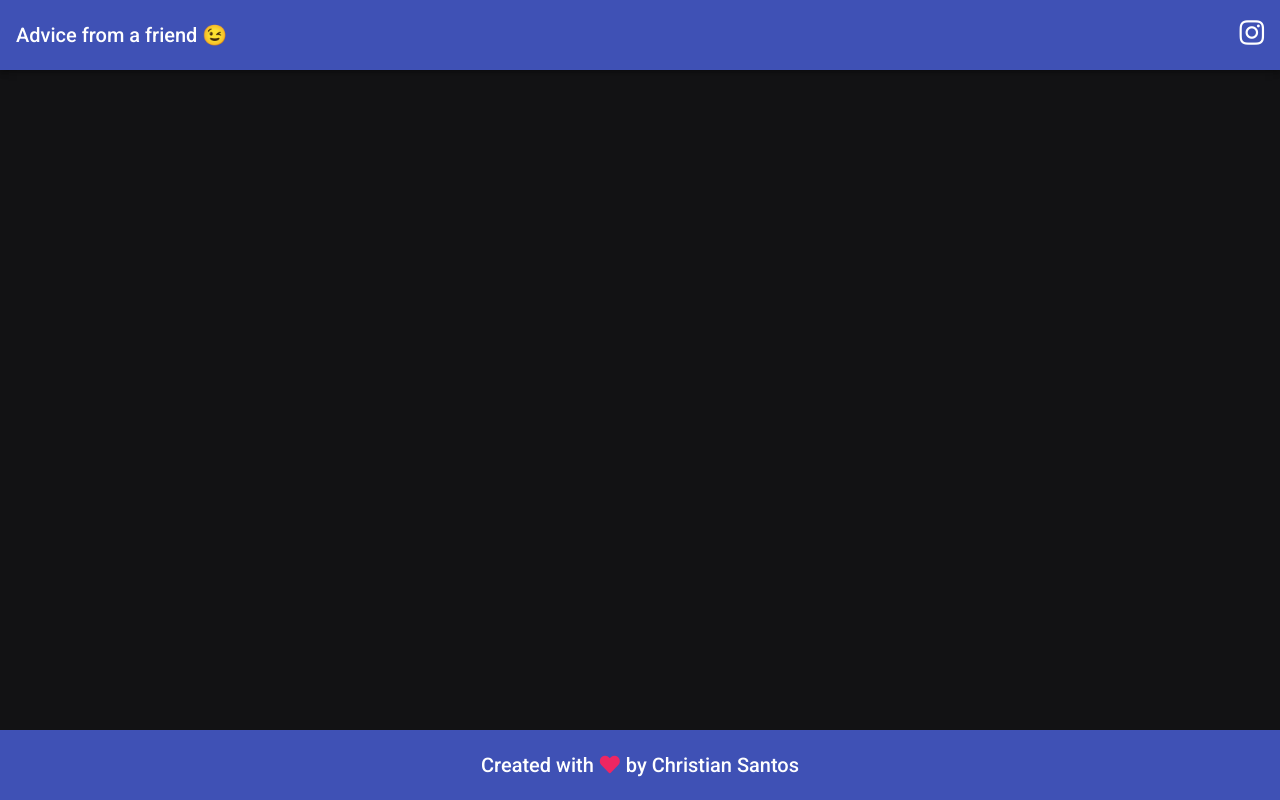
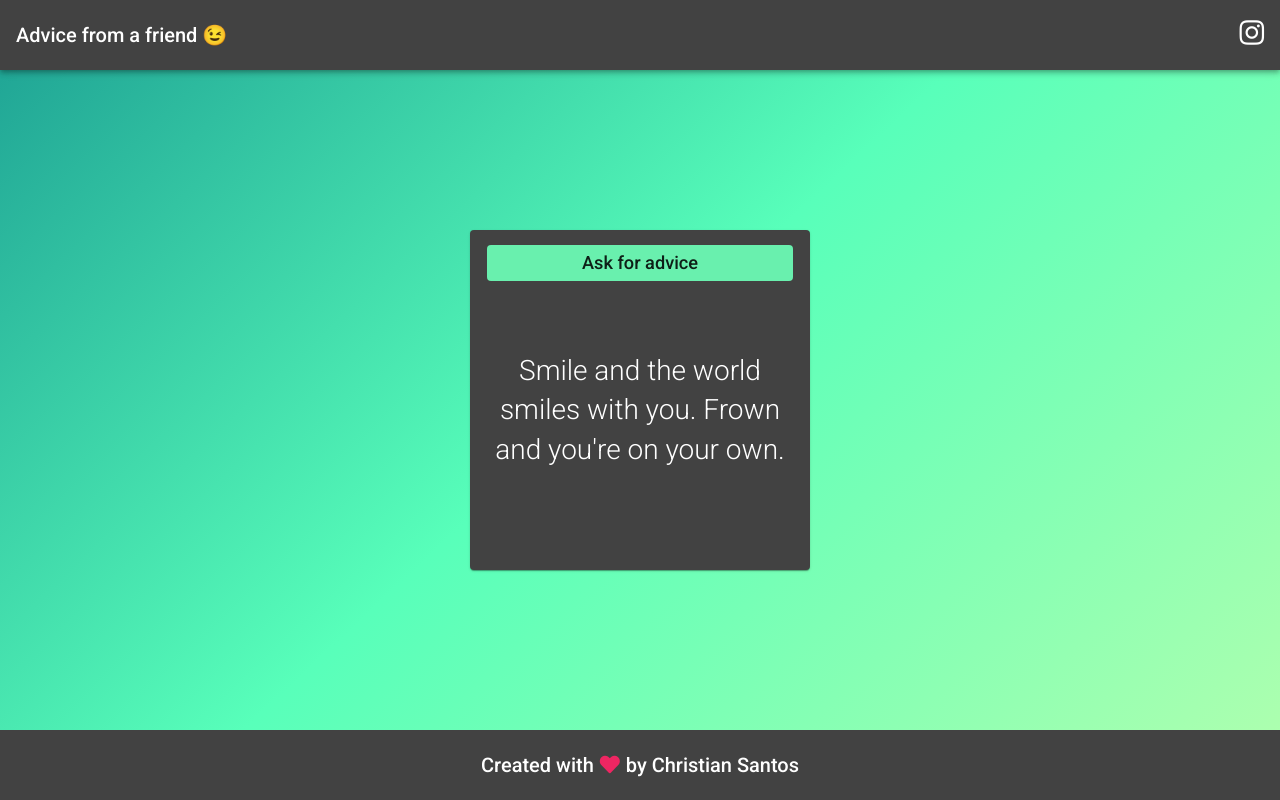
Before and after one commit to CristhianFSantos/advices, an Angular app: page / in a window 1280 px wide. Built offline with nearby package versions, Linux system fonts and the light colour scheme.

Commit message:
✨ feat: creating the card component

```diff
--- a/src/app/app.component.html
+++ b/src/app/app.component.html
@@ -1 +1,2 @@
 <advices-toolbar></advices-toolbar>
+<advices-card-search-advice></advices-card-search-advice>
--- /dev/null
+++ b/src/app/card-search-advice/card-search-advice.component.html
@@ -0,0 +1,4 @@
+<mat-card>
+  <button mat-flat-button color="accent">Ask for advice</button>
+  <p>Smile and the world smiles with you. Frown and you're on your own.</p>
+</mat-card>
--- /dev/null
+++ b/src/app/card-search-advice/card-search-advice.component.scss
@@ -0,0 +1,26 @@
+mat-card {
+  display: flex;
+  flex-direction: column;
+  justify-content: center;
+  align-items: center;
+  padding: 20px;
+  min-width: 300px;
+  max-width: 300px;
+  min-height: 300px;
+  position: relative;
+
+  button {
+    font-size: 1.3em;
+    position: absolute;
+    top: 15px;
+    width: 90%;
+  }
+
+  p {
+    margin-top: 20px;
+    font-size: 2em;
+    text-align: center;
+    font-weight: lighter;
+    line-height: 1.4em;
+  }
+}
--- /dev/null
+++ b/src/app/card-search-advice/card-search-advice.component.ts
@@ -0,0 +1,12 @@
+import { Component, OnInit } from '@angular/core';
+
+@Component({
+  selector: 'advices-card-search-advice',
+  templateUrl: './card-search-advice.component.html',
+  styleUrls: ['./card-search-advice.component.scss'],
+})
+export class CardSearchAdviceComponent implements OnInit {
+  constructor() {}
+
+  ngOnInit(): void {}
+}
--- a/src/app/toolbar/toolbar.component.scss
+++ b/src/app/toolbar/toolbar.component.scss
@@ -1,6 +1,10 @@
 header {
+  position: absolute;
+  top: 0;
+  left: 0;
+  right: 0;
   .mat-toolbar.mat-primary {
-    background-color: #3f51b5;
+    background-color: #424242;
     height: 70px;
     display: flex;
     align-items: center;
@@ -24,7 +28,7 @@ footer {
   left: 0;
   right: 0;
   .mat-toolbar.mat-primary {
-    background-color: #3f51b5;
+    background-color: #424242;
     height: 70px;
     display: flex;
     align-items: center;
@@ -36,20 +40,3 @@ footer {
     }
   }
 }
-
-/*
-<header>
-  <mat-toolbar color="primary">
-    <div class="toolbar-title">
-      <span>Advice from a friend </span>
-    </div>
-    <i class="fab fa-instagram"></i>
-  </mat-toolbar>
-</header>
-
-<footer>
-  <mat-toolbar color="primary">
-    Created with <i class="fas fa-heart"></i> by Christian Santos</mat-toolbar
-  >
-</footer>
-*/
--- a/src/styles.scss
+++ b/src/styles.scss
@@ -9,5 +9,15 @@ body {
 body {
   margin: 0;
   font-family: Roboto, "Helvetica Neue", sans-serif;
-  background-color: var(--background-color);
+  display: flex;
+  flex-direction: column;
+  align-items: center;
+  justify-content: center;
+
+  background: linear-gradient(
+    137deg,
+    rgba(28, 159, 147, 1) 0%,
+    rgba(88, 255, 186, 1) 48%,
+    rgba(178, 255, 174, 1) 100%
+  );
 }
```
Also changed, not shown: src/app/app.module.ts (+13 -2 lines), 1 other file (tests, documents, lock files or other folders).
